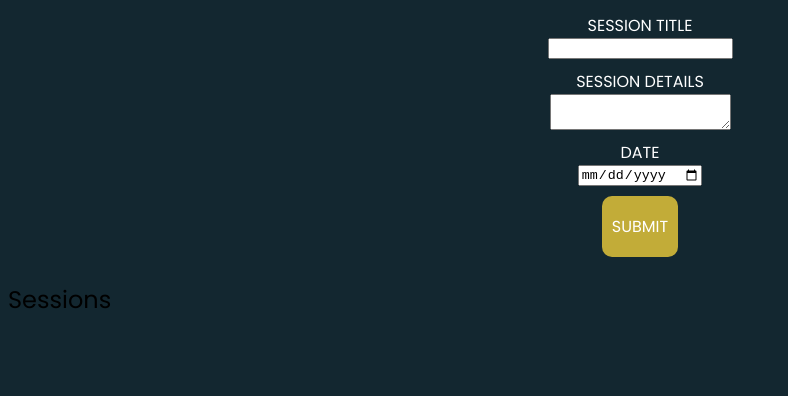
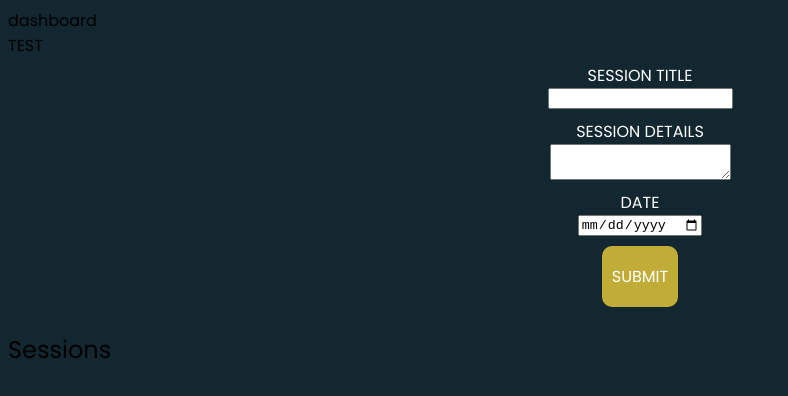
Before and after one commit to alliebourden/fableforge, a React (Vite) app: page / in a window 1280 px wide. Shown: the top 396 px of the page, without its empty margins (0-788 px from the left). Built offline with nearby package versions, Linux system fonts and the light colour scheme.

Commit message:
routing set up

```diff
--- a/package.json
+++ b/package.json
@@ -12,7 +12,8 @@
   "dependencies": {
     "react": "^18.2.0",
     "react-dom": "^18.2.0",
-    "react-hook-form": "^7.49.0"
+    "react-hook-form": "^7.49.0",
+    "react-router-dom": "^6.21.1"
   },
   "devDependencies": {
     "@types/react": "^18.2.37",
--- a/src/App.jsx
+++ b/src/App.jsx
@@ -12,6 +12,7 @@ const App = () => {
 
   return (
     <div>
+      <Layout />
       <SessionForm onAddSession={handleAddSession} />
       <SessionList sessions={sessions} />
     </div>
--- a/src/pages/Dashboard.jsx
+++ b/src/pages/Dashboard.jsx
@@ -0,0 +1,9 @@
+export default function Dashboard() {
+  return (
+    <div>
+      <header>
+        <span>dashboard</span>
+      </header>
+    </div>
+  );
+}
--- a/src/pages/Layout.jsx
+++ b/src/pages/Layout.jsx
@@ -1,9 +1,13 @@
 // put in header - own component
 // put in side panel - own component
 // style in layout
+import router from "../Routes";
+import { RouterProvider } from "react-router-dom";
+
 export default function Layout() {
   return (
     <div>
+      <RouterProvider router={router} />
       <header>
         <span>TEST</span>
       </header>
```
Also changed, not shown: src/App.css (deleted, +0 -42 lines), src/Routes.jsx (added, +11 -0 lines), 1 other file (tests, documents, lock files or other folders).
